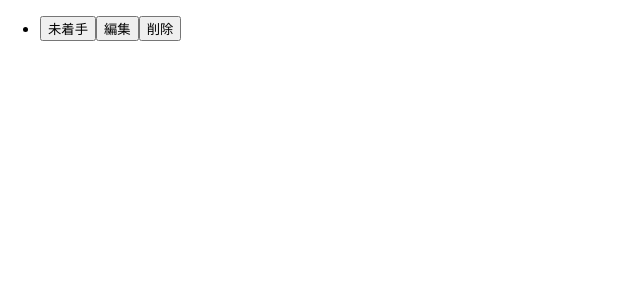
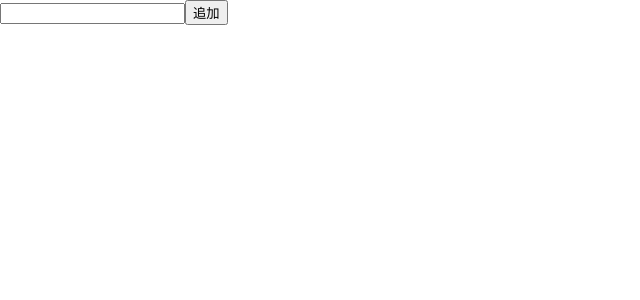
Before and after one commit to Azzy-11/techSupport, a React (Create React App) app: page / in a window 1280 px wide. Shown: the top 300 px of the page, without its empty margins (0-640 px from the left). Built offline with nearby package versions, Linux system fonts and the light colour scheme.

Commit message:
Todo作成と削除

```diff
--- a/src/App.tsx
+++ b/src/App.tsx
@@ -1,22 +1,52 @@
 import React, { useState } from 'react';
-import logo from './logo.svg';
 import './App.css';
 
-function App() {
+function App(): JSX.Element {
+  const [id, setId] = useState(1);
   const [title, setTitle] = useState("");
   const [status, setStatus] = useState("未着手");
+  const [list, setList] = useState<any[]>([]);
+
+
+  const handleCreateForm = (e:any) => {
+    setTitle(e.target.value);
+  };
+
+  const handleStoreTodo = () => {
+    setList([
+      ...list,
+    {id: id, title: title, status: status}])
+    setId(id + 1);
+    setTitle("");
+  };
+
+  const handleDeleteTodo = (targetTodo:any) => {
+    setList(list.filter((todo) => todo !== targetTodo));
+  };
 
   return (
-    <div>
+    <React.Fragment>
+      <div>
+        <input
+        type="text"
+        value={title}
+        onChange={handleCreateForm}
+        />
+        <button onClick={handleStoreTodo}>追加</button>
+      </div>
       <ul>
-        <li>
-          <span>{title}</span>
-          <button>{status}</button>
-          <button>編集</button>
-          <button>削除</button>
-        </li>
+        {list.map((todo) => {
+          return(
+            <li key={todo.id}>
+              <span>{todo.title}</span>
+              <button>{todo.status}</button>
+              <button>編集</button>
+              <button onClick={() => handleDeleteTodo(todo)}>削除</button>
+            </li>
+          )
+        })}
       </ul>
-    </div>
+    </React.Fragment>
   );
 }
 
```
